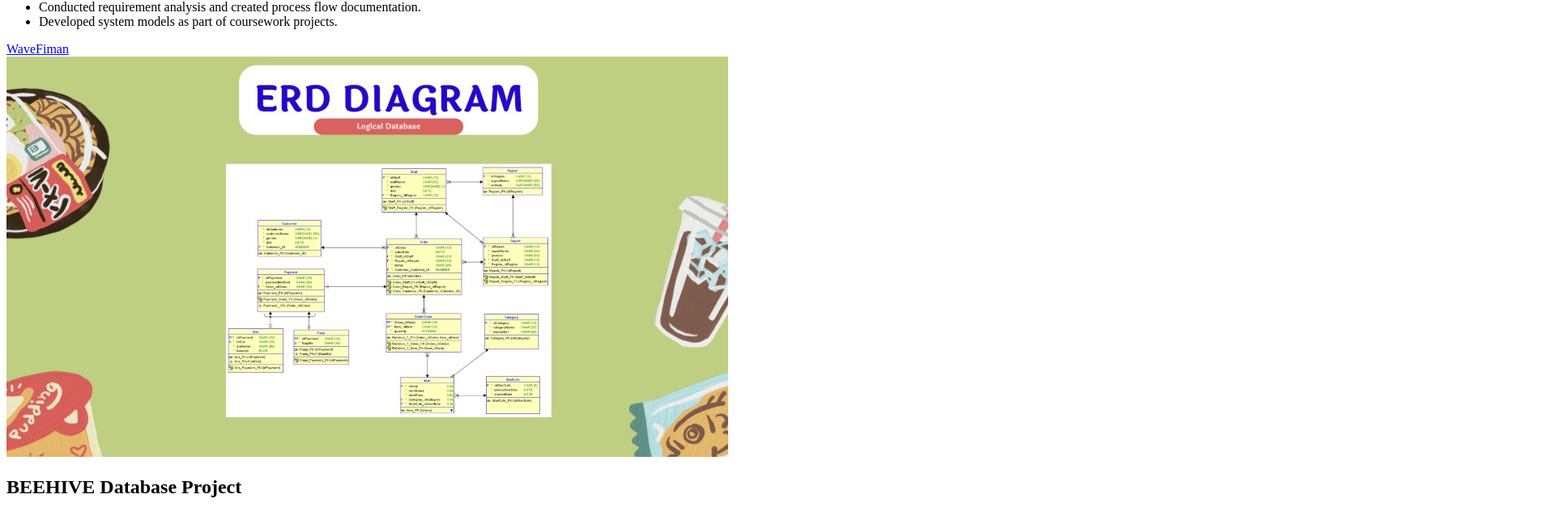
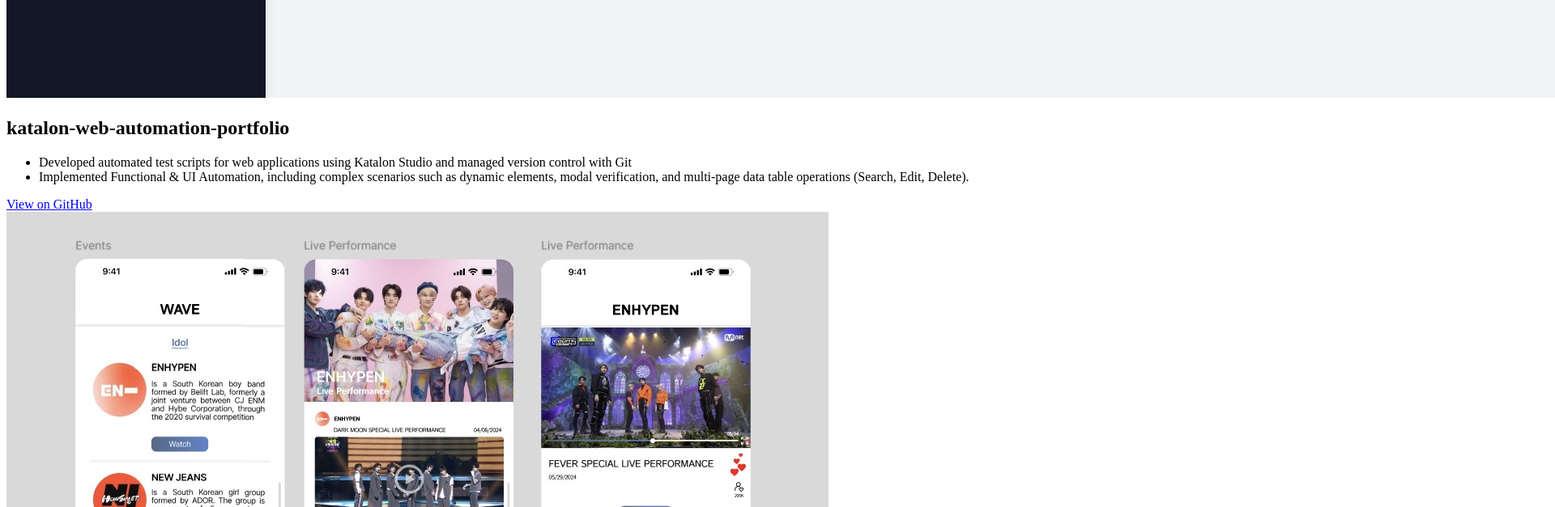
Before and after one commit to divyaaf/divyaaf.github.io, a React (Vite) app: page /#/projects in a window 1280 px wide. Shown: the part 989-1616 px from the top of the page at 81% size, 1920 px wide, since content can reach past the window. Built offline with nearby package versions, Linux system fonts and the light colour scheme; the HTML template or start-up script is replaced by a standard one.

Commit message:
Update data to add a new project

```diff
--- a/src/data/siteData.js
+++ b/src/data/siteData.js
@@ -1,6 +1,7 @@
 import tableauImage from '../assets/Tableau.jpeg';
 import waveImage from '../assets/WAVE.jpeg';
 import beehiveImage from '../assets/Beehive.jpeg';
+import automationImage from '../assets/Automation.png';
 
 export const siteNavigation = [
   { path: '/', label: 'Home', exact: true },
@@ -42,6 +43,20 @@
 ];
 
 export const projectItems = [
+    {
+    title: 'katalon-web-automation-portfolio',
+    image: automationImage,
+    bullets: [
+      'Developed automated test scripts for web applications using Katalon Studio and managed version control with Git',
+      'Implemented Functional & UI Automation, including complex scenarios such as dynamic elements, modal verification, and multi-page data table operations (Search, Edit, Delete).',
+    ],
+    links: [
+      {
+        label: 'View on GitHub',
+        href: 'https://github.com/divyaaf/katalon-web-automation-portfolio',
+      },
+    ],
+  },
   {
     title: 'Academic Information System Projects (WAVE & FIMAN)',
     image: waveImage,
@@ -60,6 +75,7 @@
       },
     ],
   },
+
   {
     title: 'BEEHIVE Database Project',
     image: beehiveImage,
```
Also changed, not shown: src/assets/Automation.png (added), 1 other file (tests, documents, lock files or other folders).
